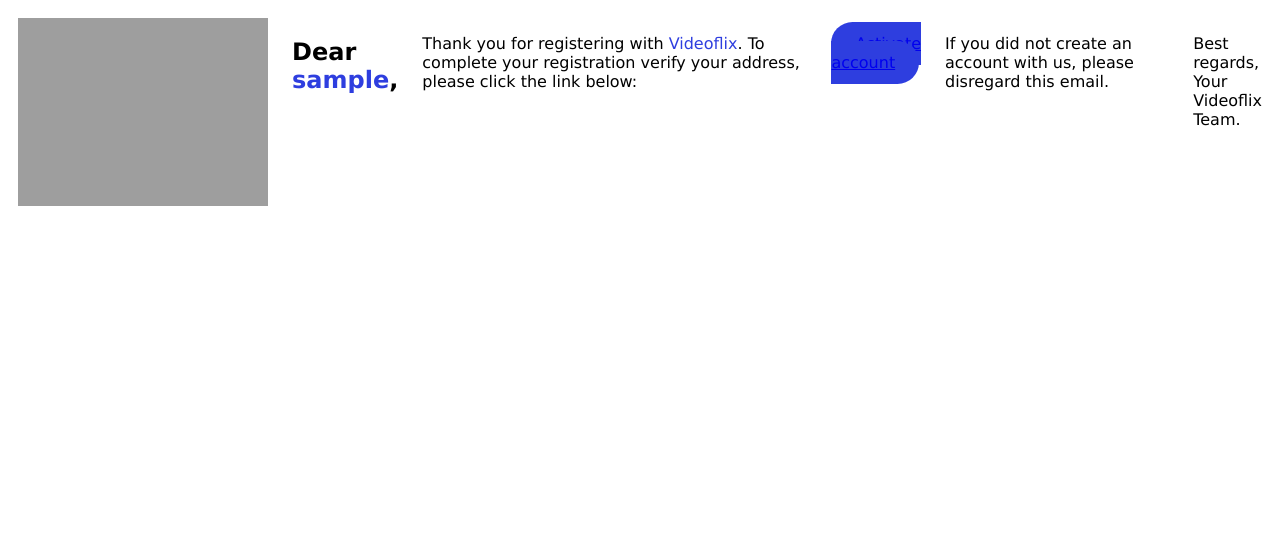
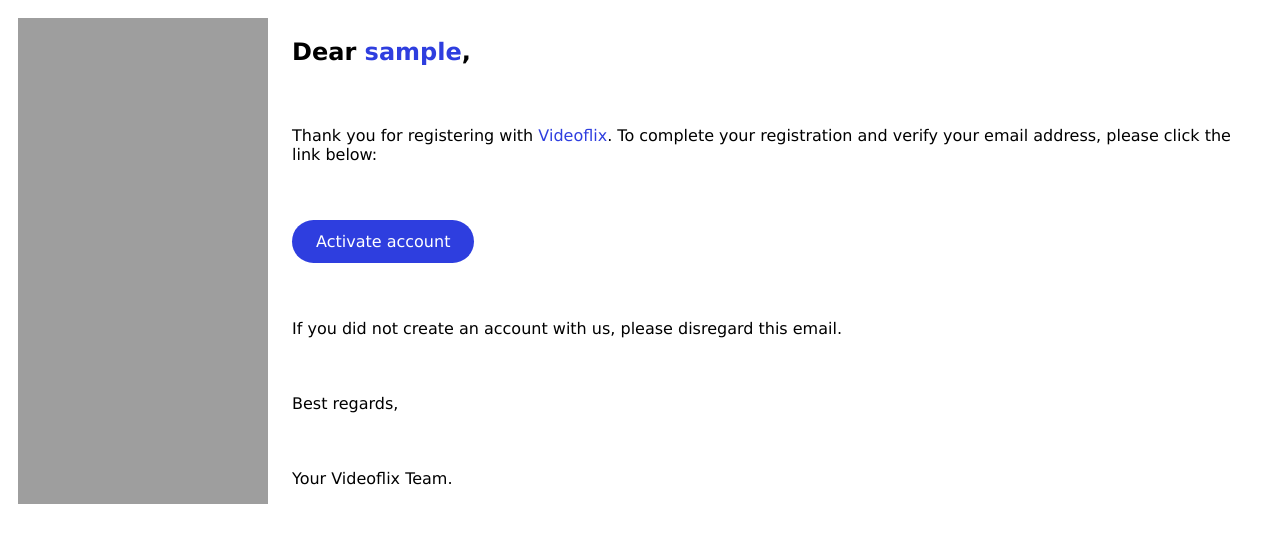
Before and after one commit to Regige/videoflix_backend, a Django app: template accounts/templates/verify_email.html in a window 1280 px wide. Shown: the top 543 px of the page. Run offline with Django 4.2, Linux system fonts and the light colour scheme; the template is opened without the code that fills it: most values are stand-ins (such as "Sample title", 1, 10 or a date in 2020).

Commit message:
email_send changed

```diff
--- a/accounts/templates/verify_email.html
+++ b/accounts/templates/verify_email.html
@@ -5,50 +5,58 @@
     <meta charset="UTF-8" />
     <meta name="viewport" content="width=device-width, initial-scale=1.0" />
     <title>Email Verification</title>
-    <style>
-      body {
-        display: flex;
-        justify-content: center;
-        gap: 24px;
-        padding: 10px;
-        font-size: 16px;
-        font-family: Verdana, Geneva, Tahoma, sans-serif;
-      }
-
-      span {
-        color: #2e3edf;
-      }
-
-      a {
-        background-color: #2e3edf;
-        border-radius: 40px;
-        padding: 12px 24px;
-      }
-
-      .email-content {
+  </head>
+  <body
+    style="
+      display: flex;
+      justify-content: center;
+      gap: 24px;
+      padding: 10px;
+      font-size: 16px;
+      font-family: Verdana, Geneva, Tahoma, sans-serif;
+    "
+  >
+    <img
+      src="http://localhost:4200/assets/img/Logo.svg"
+      alt="Videoflix Logo"
+      width="250"
+      style="display: block; margin: 0 auto"
+    />
+    <div
+      class="email-content"
+      style="
         display: flex;
         justify-content: start;
         gap: 24px;
-      }
-    </style>
-  </head>
-  <body>
-    <img
-      src="http://localhost:4200/assets/img/Logo.svg"
-      alt="Your Logo"
-      width="250"
-    />
-    <div class="email-content">
-      <h2>Dear <span>{{ username }}</span>,</h2>
+        flex-direction: column;
+        text-align: left;
+      "
+    >
+      <h2>Dear <span style="color: #2e3edf">{{ username }}</span>,</h2>
       <p>
-        Thank you for registering with <span>Videoflix</span>. To complete your
-        registration verify your address, please click the link below:
+        Thank you for registering with
+        <span style="color: #2e3edf">Videoflix</span>. To complete your
+        registration and verify your email address, please click the link below:
       </p>
-      <p><a href="{{ verification_link }}">Activate account</a></p>
+      <p>
+        <a
+          href="{{ verification_link }}"
+          style="
+            background-color: #2e3edf;
+            border-radius: 40px;
+            padding: 12px 24px;
+            color: white;
+            text-decoration: none;
+            display: inline-block;
+          "
+          >Activate account</a
+        >
+      </p>
       <p>
         If you did not create an account with us, please disregard this email.
       </p>
-      <p>Best regards,<br />Your Videoflix Team.</p>
+      <p>Best regards,</p>
+      <p>Your Videoflix Team.</p>
     </div>
   </body>
 </html>
```
Also changed, not shown: accounts/models.py (+50 -14 lines), accounts/templates/reset_password.html (+30 -24 lines).
